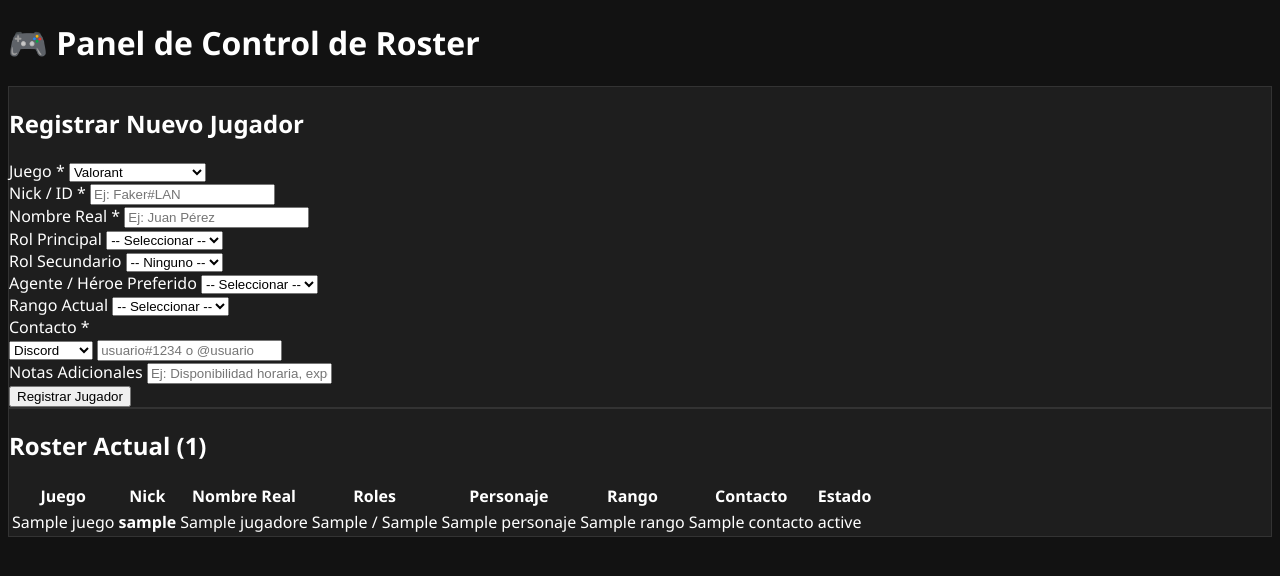
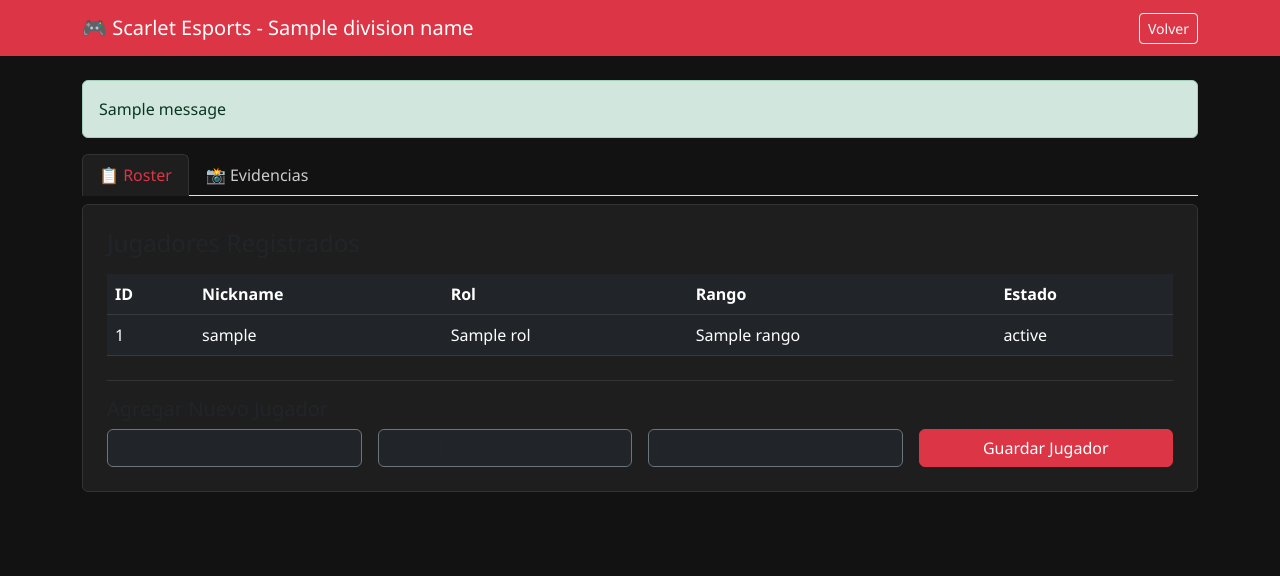
Before and after one commit to linzoldyck8-ship-it/Diviciones-scarlet, a Flask app: template templates/dashboard.html in a window 1280 px wide. Shown: the top 576 px of the page. Run offline with Flask 3, Linux system fonts and the light colour scheme; the template is opened without the code that fills it: most values are stand-ins (such as "Sample title", 1, 10 or a date in 2020); one stand-in notice (Sample message) is shown.

Commit message:
Update dashboard.html

```diff
--- a/templates/dashboard.html
+++ b/templates/dashboard.html
@@ -2,181 +2,94 @@
 <html lang="es">
 <head>
     <meta charset="UTF-8">
-    <meta name="viewport" content="width=device-width, initial-scale=1.0">
-    <title>Gestión de Roster - Esports</title>
+    <title>Dashboard - {{ division_name }}</title>
+    <link href="https://cdn.jsdelivr.net/npm/bootstrap@5.3.0/dist/css/bootstrap.min.css" rel="stylesheet">
     <link rel="stylesheet" href="{{ url_for('static', filename='style.css') }}">
 </head>
 <body>
+    <nav class="navbar navbar-dark mb-4">
+        <div class="container">
+            <a class="navbar-brand" href="/">🎮 Scarlet Esports - {{ division_name }}</a>
+            <a href="/" class="btn btn-outline-light btn-sm">Volver</a>
+        </div>
+    </nav>
 
     <div class="container">
-        <h1>🎮 Panel de Control de Roster</h1>
+        <!-- Mostrar Mensajes de Flash -->
+        {% with messages = get_flashed_messages(with_categories=true) %}
+          {% if messages %}
+            {% for category, message in messages %}
+              <div class="alert alert-{{ category }}">{{ message }}</div>
+            {% endfor %}
+          {% endif %}
+        {% endwith %}
 
-        <!-- SECCIÓN 1: FORMULARIO DE REGISTRO -->
-        <div class="card">
-            <h2>Registrar Nuevo Jugador</h2>
-            <form action="/registro" method="POST" class="form-grid">
+        <!-- Pestañas -->
+        <ul class="nav nav-tabs" id="myTab" role="tablist">
+            <li class="nav-item" role="presentation">
+                <button class="nav-link active" id="roster-tab" data-bs-toggle="tab" data-bs-target="#roster" type="button" role="tab">📋 Roster</button>
+            </li>
+            <li class="nav-item" role="presentation">
+                <button class="nav-link" id="evidencia-tab" data-bs-toggle="tab" data-bs-target="#evidencia" type="button" role="tab">📸 Evidencias</button>
+            </li>
+        </ul>
 
-                <div class="form-group">
-                    <label for="juego">Juego *</label>
-                    <select id="juego" name="juego" required onchange="actualizarOpcionesJuego()">
-                        <option value="Valorant">Valorant</option>
-                        <option value="LeagueOfLegends">League of Legends</option>
-                        <option value="Overwatch">Overwatch 2</option>
-                    </select>
-                </div>
+        <!-- Contenido de las Pestañas -->
+        <div class="tab-content card p-4 mt-2" id="myTabContent">
 
-                <div class="form-group">
-                    <label for="nick">Nick / ID *</label>
-                    <input type="text" id="nick" name="nick" placeholder="Ej: Faker#LAN" required>
-                </div>
-
-                <div class="form-group">
-                    <label for="nombre_real">Nombre Real *</label>
-                    <input type="text" id="nombre_real" name="nombre_real" placeholder="Ej: Juan Pérez" required>
-                </div>
-
-                <div class="form-group">
-                    <label for="rol_principal">Rol Principal</label>
-                    <select id="rol_principal" name="rol_principal"></select>
-                </div>
-
-                <div class="form-group">
-                    <label for="rol_secundario">Rol Secundario</label>
-                    <select id="rol_secundario" name="rol_secundario"></select>
-                </div>
-
-                <div class="form-group">
-                    <label for="personaje">Agente / Héroe Preferido</label>
-                    <select id="personaje" name="personaje"></select>
-                </div>
-
-                <div class="form-group">
-                    <label for="rango">Rango Actual</label>
-                    <select id="rango" name="rango"></select>
-                </div>
-
-                <div class="form-group col-span-2">
-                    <label>Contacto *</label>
-                    <div class="contacto-group">
-                        <select id="tipo_contacto" name="tipo_contacto" onchange="actualizarPlaceholderContacto()">
-                            <option value="Discord">Discord</option>
-                            <option value="WhatsApp">WhatsApp</option>
-                            <option value="Email">Email</option>
-                        </select>
-                        <input type="text" id="contacto_valor" name="contacto_valor" placeholder="usuario#1234" required>
-                    </div>
-                </div>
-
-                <div class="form-group col-span-2">
-                    <label for="notas">Notas Adicionales</label>
-                    <input type="text" id="notas" name="notas" placeholder="Ej: Disponibilidad horaria, experiencia previo...">
-                </div>
-
-                <button type="submit" class="btn-submit">Registrar Jugador</button>
-            </form>
-        </div>
-
-        <!-- SECCIÓN 2: TABLA DE JUGADORES -->
-        <div class="card">
-            <h2>Roster Actual ({{ jugadores|length }})</h2>
-            <div class="table-responsive">
-                <table>
+            <!-- TAB ROSTER -->
+            <div class="tab-pane fade show active" id="roster" role="tabpanel">
+                <h4>Jugadores Registrados</h4>
+                <table class="table table-dark table-hover mt-3">
                     <thead>
                         <tr>
-                            <th>Juego</th>
-                            <th>Nick</th>
-                            <th>Nombre Real</th>
-                            <th>Roles</th>
-                            <th>Personaje</th>
+                            <th>ID</th>
+                            <th>Nickname</th>
+                            <th>Rol</th>
                             <th>Rango</th>
-                            <th>Contacto</th>
                             <th>Estado</th>
                         </tr>
                     </thead>
                     <tbody>
-                        {% if jugadores %}
-                            {% for j in jugadores %}
-                            <tr>
-                                <td><span class="badge badge-juego">{{ j.juego }}</span></td>
-                                <td><strong>{{ j.nick }}</strong></td>
-                                <td>{{ j.nombre_real }}</td>
-                                <td>{{ j.rol_principal }}{% if j.rol_secundario %} / {{ j.rol_secundario }}{% endif %}</td>
-                                <td>{{ j.personaje if j.personaje else '-' }}</td>
-                                <td><span class="badge badge-rango">{{ j.rango if j.rango else '-' }}</span></td>
-                                <td>{{ j.contacto }}</td>
-                                <td><span class="badge badge-estado">{{ j.estado }}</span></td>
-                            </tr>
-                            {% endfor %}
-                        {% else %}
-                            <tr>
-                                <td colspan="8" style="text-align: center; padding: 20px;">No hay jugadores registrados todavía.</td>
-                            </tr>
-                        {% endif %}
+                        {% for player in roster %}
+                        <tr>
+                            <td>{{ player.id }}</td>
+                            <td>{{ player.nickname }}</td>
+                            <td>{{ player.rol }}</td>
+                            <td>{{ player.rango }}</td>
+                            <td>{{ player.estado }}</td>
+                        </tr>
+                        {% endfor %}
                     </tbody>
                 </table>
+
+                <hr class="border-secondary mt-4">
+                <h5>Agregar Nuevo Jugador</h5>
+                <form action="/add_player" method="POST" class="row g-3">
+                    <input type="hidden" name="division" value="{{ division_slug }}">
+                    <div class="col-md-3"><input type="text" name="nickname" class="form-control bg-dark text-light border-secondary" placeholder="Nickname" required></div>
+                    <div class="col-md-3"><input type="text" name="rol" class="form-control bg-dark text-light border-secondary" placeholder="Rol (ej. Duelista)"></div>
+                    <div class="col-md-3"><input type="text" name="rango" class="form-control bg-dark text-light border-secondary" placeholder="Rango"></div>
+                    <div class="col-md-3"><button type="submit" class="btn btn-danger w-100">Guardar Jugador</button></div>
+                </form>
             </div>
+
+            <!-- TAB EVIDENCIAS -->
+            <div class="tab-pane fade" id="evidencia" role="tabpanel">
+                <h4>Cargar Evidencia de Rendimiento</h4>
+                <form action="/upload_evidence" method="POST" enctype="multipart/form-data" class="mt-4">
+                    <input type="hidden" name="division" value="{{ division_slug }}">
+                    <div class="mb-3">
+                        <label for="file" class="form-label">Selecciona una captura (PNG, JPG)</label>
+                        <input class="form-control bg-dark text-light border-secondary" type="file" id="file" name="file" required>
+                    </div>
+                    <button type="submit" class="btn btn-danger">Subir a Supabase</button>
+                </form>
+            </div>
+
         </div>
     </div>
 
-    <!-- SCRIPT JS DESPLEGABLE DINÁMICO -->
-    <script>
-        const DATOS_JUEGOS = {
-            Valorant: {
-                agentes: ['Jett', 'Reyna', 'Omen', 'Sova', 'Sage', 'Raze', 'Cypher', 'Chamber', 'Fade', 'Iso', 'Clove', 'Vyse'],
-                roles: ['Iniciador', 'Duelista', 'Controlador', 'Centinela'],
-                rangos: ['Hierro', 'Bronce', 'Plata', 'Oro', 'Platino', 'Diamante', 'Ascendente', 'Inmortal', 'Radiante']
-            },
-            LeagueOfLegends: {
-                agentes: ['Ahri', 'Yasuo', 'Lee Sin', 'Thresh', 'Jinx', 'Garen', 'Lux', 'Zed', 'Kaisa', 'Viego'],
-                roles: ['Top', 'Jungle', 'Mid', 'ADC', 'Support'],
-                rangos: ['Hierro', 'Bronce', 'Plata', 'Oro', 'Platino', 'Esmeralda', 'Diamante', 'Master', 'Grandmaster', 'Challenger']
-            },
-            Overwatch: {
-                agentes: ['Tracer', 'Reinhardt', 'Mercy', 'Genji', 'Ana', 'Kiriko', 'D.Va', 'Sombra', 'Juno'],
-                roles: ['Tanque', 'Daño', 'Soporte'],
-                rangos: ['Bronce', 'Plata', 'Oro', 'Platino', 'Diamante', 'Maestro', 'Gran Maestro']
-            }
-        };
-
-        function actualizarOpcionesJuego() {
-            const juego = document.getElementById('juego').value;
-            const datos = DATOS_JUEGOS[juego];
-
-            // Cargar Personajes
-            const selectPersonaje = document.getElementById('personaje');
-            selectPersonaje.innerHTML = '<option value="">-- Seleccionar --</option>';
-            datos.agentes.forEach(a => selectPersonaje.innerHTML += `<option value="${a}">${a}</option>`);
-
-            // Cargar Rol Principal
-            const selectRol1 = document.getElementById('rol_principal');
-            selectRol1.innerHTML = '<option value="">-- Seleccionar --</option>';
-            datos.roles.forEach(r => selectRol1.innerHTML += `<option value="${r}">${r}</option>`);
-
-            // Cargar Rol Secundario
-            const selectRol2 = document.getElementById('rol_secundario');
-            selectRol2.innerHTML = '<option value="">-- Ninguno --</option>';
-            datos.roles.forEach(r => selectRol2.innerHTML += `<option value="${r}">${r}</option>`);
-
-            // Cargar Rango
-            const selectRango = document.getElementById('rango');
-            selectRango.innerHTML = '<option value="">-- Seleccionar --</option>';
-            datos.rangos.forEach(rg => selectRango.innerHTML += `<option value="${rg}">${rg}</option>`);
-        }
-
-        function actualizarPlaceholderContacto() {
-            const tipo = document.getElementById('tipo_contacto').value;
-            const inputContacto = document.getElementById('contacto_valor');
-
-            if (tipo === 'Discord') inputContacto.placeholder = 'usuario#1234 o @usuario';
-            if (tipo === 'WhatsApp') inputContacto.placeholder = '+56 9 1234 5678';
-            if (tipo === 'Email') inputContacto.placeholder = 'correo@ejemplo.com';
-        }
-
-        // Ejecutar al cargar la página
-        document.addEventListener('DOMContentLoaded', () => {
-            actualizarOpcionesJuego();
-            actualizarPlaceholderContacto();
-        });
-    </script>
+    <script src="https://cdn.jsdelivr.net/npm/bootstrap@5.3.0/dist/js/bootstrap.bundle.min.js"></script>
 </body>
 </html>
```
